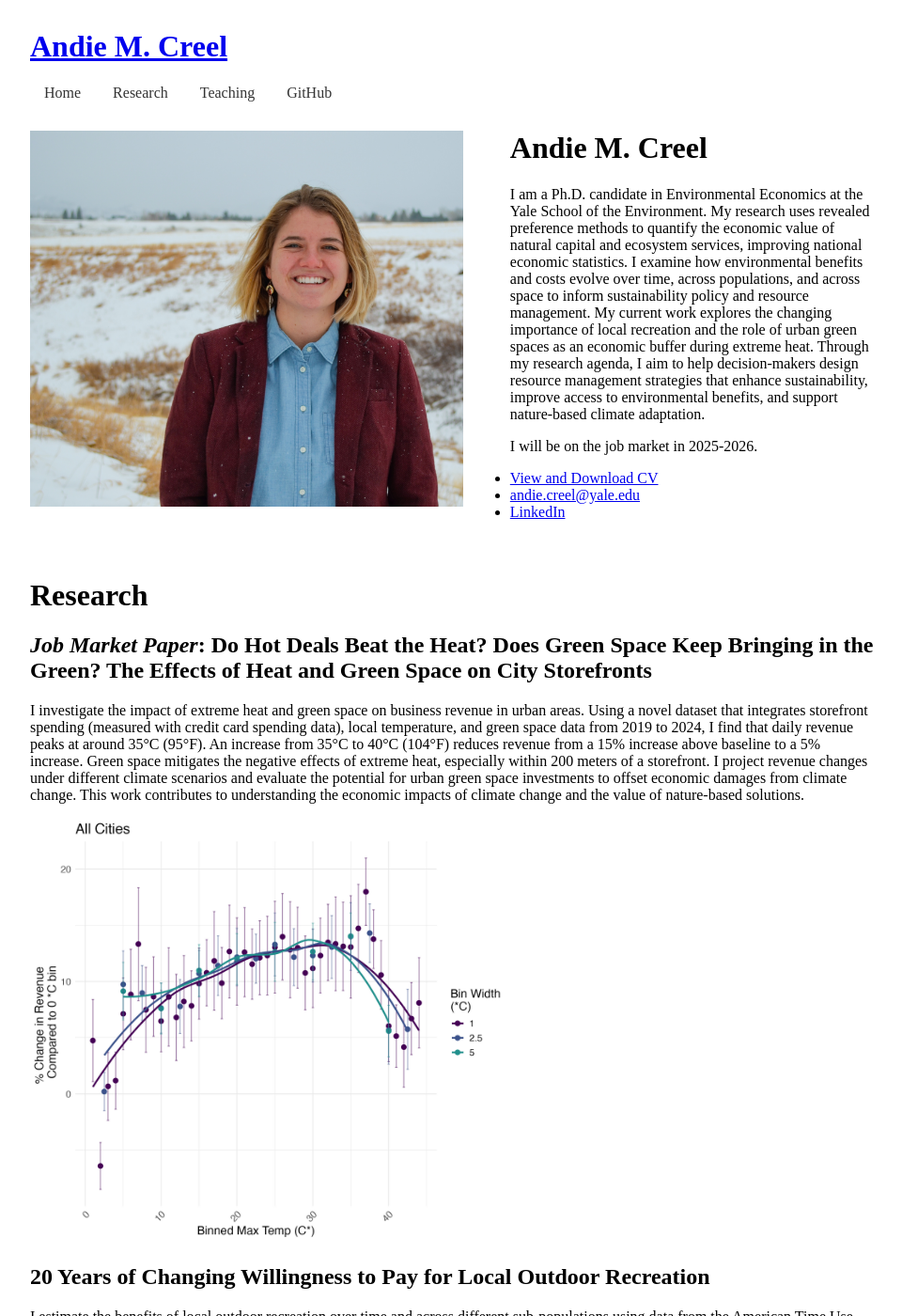
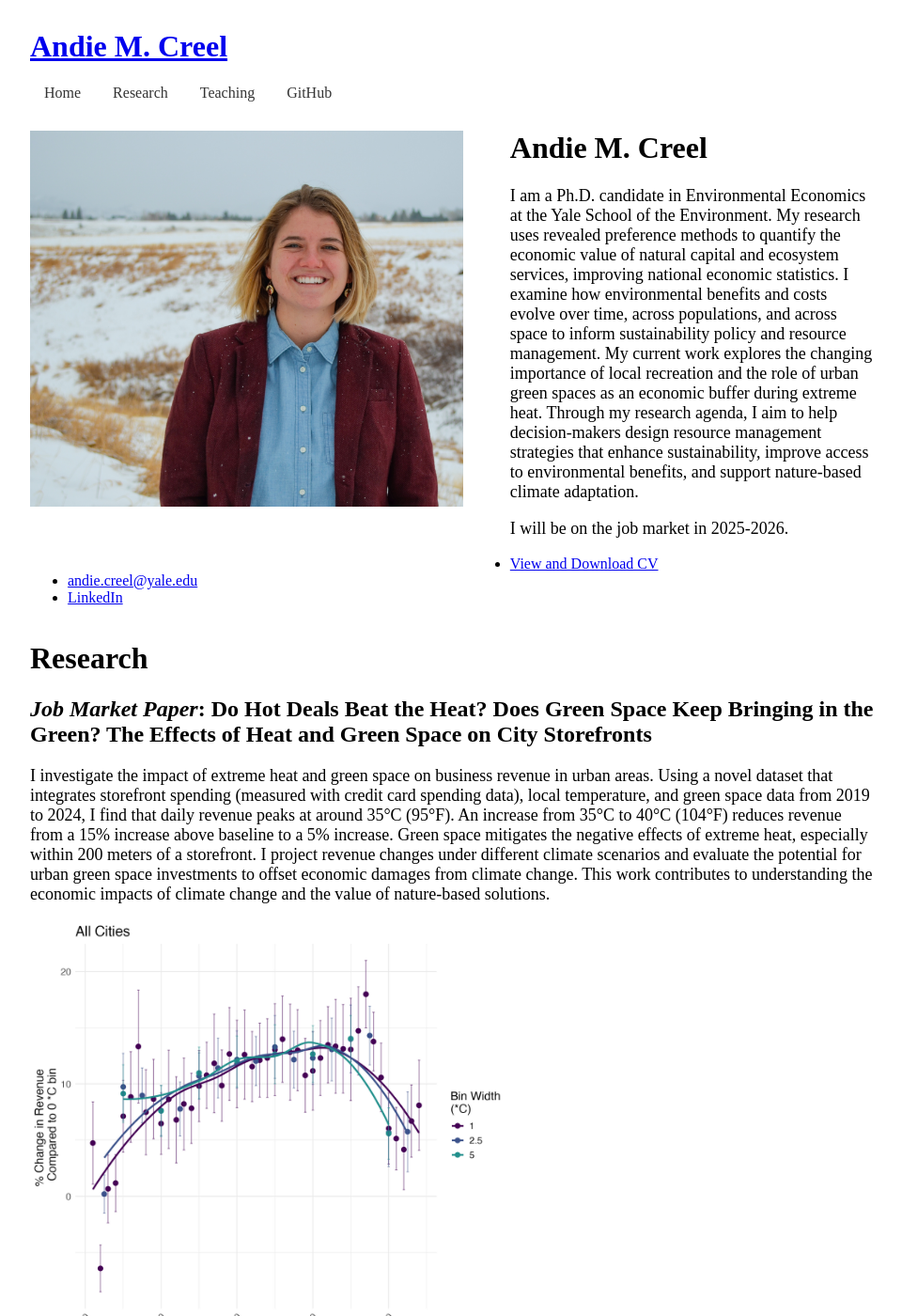
Before and after one commit to a5creel/a5creel.github.io, a Jekyll site: the page built from index.md, in a window 1280 px wide and 1400 px high. Shown: the whole window at 94% size, without its empty margins (158-1118 px from the left). Built offline with Jekyll 4.4.1, drawn with Linux system fonts in a browser that asks for light colours.

Commit message:
increasing font i think

```diff
--- a/_layouts/default.html
+++ b/_layouts/default.html
@@ -31,6 +31,9 @@
             max-height: 450px; /* Set your desired maximum height here */
             width: auto;
         }
+        p {
+        font-size: 18px; /* Set your desired font size here */
+        }
     </style>
 </head>
 <body>
```
